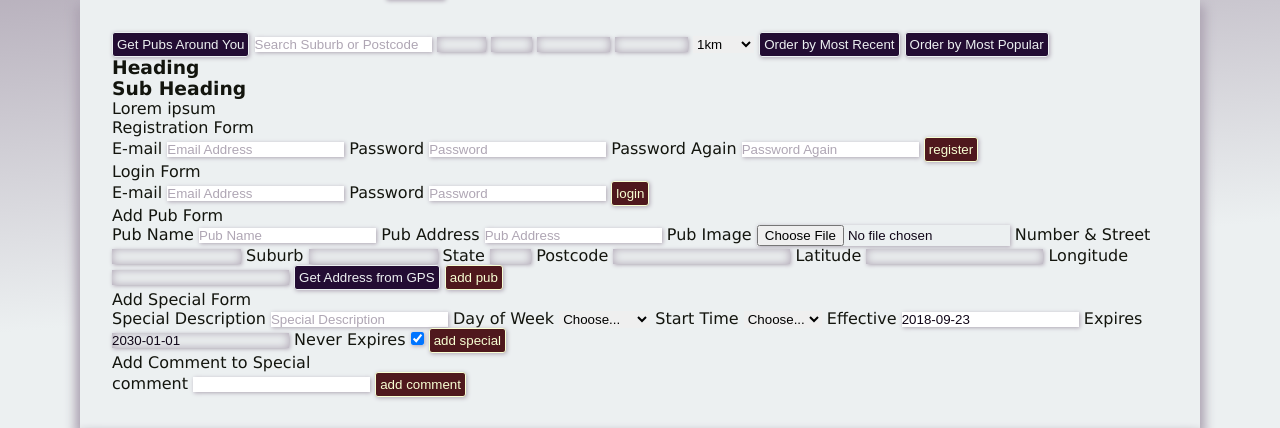
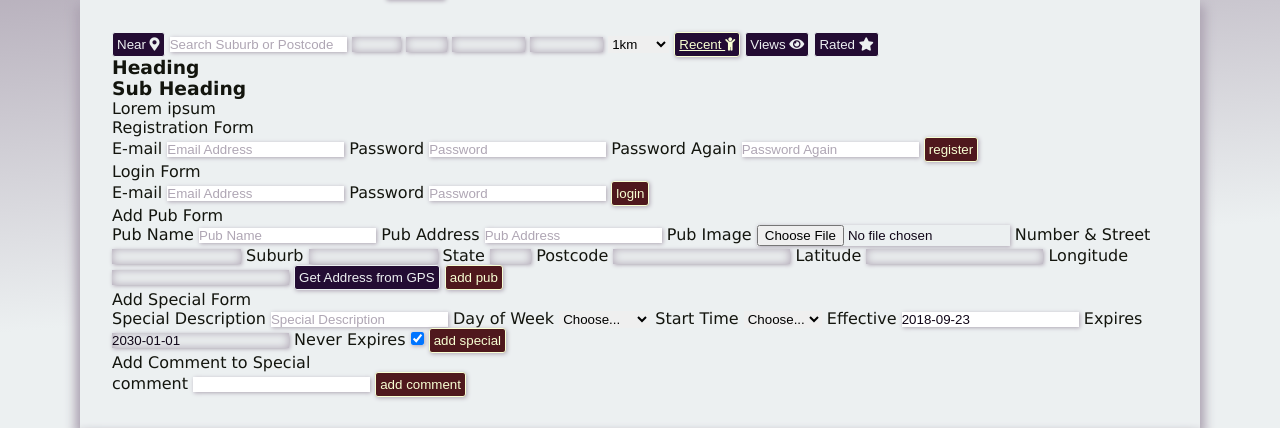
Before and after one commit to jptafe/pubspecials, a PHP site: page /app/index.html in a window 1280 px wide. Shown: the part 69-497 px from the top of the page. Run offline with PHP 8.4, Linux system fonts and the light colour scheme; tables that the repository leaves empty or names only in its code hold one stand-in row (values such as "Sample post"); some libraries are stand-ins or nearby versions.

Commit message:
UI buttons upgrade with icons

```diff
--- a/api/db_oo.php
+++ b/api/db_oo.php
@@ -38,23 +38,40 @@ SELECT * FROM pub
                 return false;
             }
         }
-        public function popularPubs($lat, $long, $radius) {
+        public function popularPubs($lat, $long, $radius, $order) {
             $clean_publat = validate($lat, 'GPS');
             $clean_publong = validate($long, 'GPS');
             $clean_pubradius = validate($radius, 'RADIUS');
+            $clean_order = validate($order, 'ORDER');
 
             if($clean_publat == false || $clean_publong == false ||
-                $clean_pubradius == false) {
+                $clean_pubradius == false || $clean_order == false) {
                 return false;
             }
             $clean_pubradius = $clean_pubradius / 100;
-            $sql = "
-SELECT * FROM pub
+            if($clean_order == 'recent') {
+                $sqlpubs = "
+SELECT pub.id, name, description, address, suburb, state, postcode, logo, viewcount
+    FROM pub
     WHERE (pub.latitude - :radius) <= :lat AND
         (pub.latitude + :radius) >= :lat AND
         (pub.longitude - :radius) <= :long AND
-        (pub.longitude + :radius) >= :long";
-            $stmt = $this->conn->prepare($sql);
+        (pub.longitude + :radius) >= :long
+        ORDER BY updated DESC";
+            } else if ($clean_order == 'views') {
+                $sqlpubs = "
+SELECT pub.id, name, description, address, suburb, state, postcode, logo, viewcount
+    FROM pub
+    WHERE (pub.latitude - :radius) <= :lat AND
+        (pub.latitude + :radius) >= :lat AND
+        (pub.longitude - :radius) <= :long AND
+        (pub.longitude + :radius) >= :long
+        ORDER BY viewcount DESC";
+            } else if ($clean_order == 'rated') {
+                // DONNO THIS SQL
+            }
+
+            $stmt = $this->conn->prepare($sqlpubs);
             $stmt->bindParam(':lat', $clean_publat, PDO::PARAM_STR, 10);
             $stmt->bindParam(':long', $clean_publong, PDO::PARAM_STR, 10);
             $stmt->bindParam(':radius', $clean_pubradius);
@@ -97,8 +114,12 @@ SELECT * FROM special
                 }
                 $result[] = $row;
             }
-            if(is_array($result) && sizeof($result) > 0) {
-                return $result;
+            if(isset($result)) {
+                if(is_array($result) && sizeof($result) > 0) {
+                    return $result;
+                } else {
+                    return false;
+                }
             } else {
                 return false;
             }
@@ -148,17 +169,11 @@ INSERT INTO pub
                 return false;
             }
         }
+
+/* Authenticated users */
         public function newSpecial($specialArray) {
         }
-        public function getSpecialsForPub($pubID) {
-        }
-        public function invalidatePub($pubID) {
-        }
-        public function invalidateSpecial($specialID) {
-        }
-        public function thumbsUpPub($pubid) {
-        }
-        public function thumbsDownPub($pubid) {
+        public function commentOnSpecial($specialID, $comment) {
         }
         public function thumbsUpSpecial($specialID) {
         }
@@ -297,6 +312,11 @@ function validate($value, $type) {
             }
         }
     }
+    if($type == 'ORDER') {
+        if($safe_value == 'recent' || $safe_value == 'views' || $safe_value == 'rated') {
+            return $safe_value;
+        }
+    }
     if($type == 'POSTCODE') {
         if(is_int($safe_value)) {
             if($safe_value < 9999) {
--- a/api/ws.php
+++ b/api/ws.php
@@ -71,8 +71,8 @@
             $goodlat = filter_input(INPUT_GET, 'lat', FILTER_VALIDATE_FLOAT);
             $goodlong = filter_input(INPUT_GET, 'long', FILTER_VALIDATE_FLOAT);
             $goodrad = filter_input(INPUT_GET, 'radius', FILTER_VALIDATE_INT);
-
-            $output = $pubs->popularPubs($goodlat, $goodlong, $goodrad);
+            $goodorder = filter_input(INPUT_GET, 'order', FILTER_SANITIZE_SPECIAL_CHARS);
+            $output = $pubs->popularPubs($goodlat, $goodlong, $goodrad, $goodorder);
 
             if($output == false) {
                 $output = array(['error'=>'no data']);
--- a/app/app.css
+++ b/app/app.css
@@ -167,7 +167,7 @@ input:disabled {
                 1px 1px 4px var(--main-dis);
     background-color: var(--main-bkg);
 }
-input[type="button"] {
+input[type="button"], button {
     padding: 4px;
     outline: 0;
     background-color: var(--button-bkg);
@@ -195,7 +195,7 @@ input[type="submit"][value="Error"] {
      50% {background-color: var(--button-submit-bkg)}
     100% {background-color: var(--button-bkg)}
 }
-input[type="button"]:focus {
+input[type="button"]:focus, button:focus, button:focus > i, .btnsel {
     outline: none;
     text-decoration: underline;
     box-shadow: 1px 1px 4px var(--main-act);
@@ -209,7 +209,7 @@ input[type="submit"]:focus {
     color: var(--button-act);
     border-color: var(--button-act);
 }
-input[type="button"]:active {
+input[type="button"]:active, button:active, button:active > i {
     outline: none;
     text-decoration: dashed;
     box-shadow: 1px 1px 4px var(--main-act);
@@ -224,7 +224,7 @@ input[type="submit"]:active {
     border-color: var(--button-submit-act);
 }
 input[type="button"]:disabled,
-input[type="submit"]:disabled {
+input[type="submit"]:disabled, button:disabled {
     background-color: inherit;
     color: inherit;
     border-color: inherit;
--- a/app/app.js
+++ b/app/app.js
@@ -42,6 +42,20 @@ if (localStorage.getItem('currentLong') === null) {
     localStorage.setItem('currentLong', '');
 } else {
     document.getElementById('suburbpost_long').value = localStorage.getItem('currentLong');
+}
+if (localStorage.getItem('currentSearchOrder') === null) {
+    localStorage.setItem('currentSearchOrder', 'recent');
+    document.getElementById('suburbpost_recent').classList.add('btnsel');
+} else {
+    if(localStorage.getItem('currentSearchOrder') == 'recent') {
+        document.getElementById('suburbpost_recent').classList.add('btnsel');
+    }
+    if(localStorage.getItem('currentSearchOrder') == 'views') {
+        document.getElementById('suburbpost_viewed').classList.add('btnsel');
+    }
+    if(localStorage.getItem('currentSearchOrder') == 'rated') {
+        document.getElementById('suburbpost_popular').classList.add('btnsel');
+    }
 }
 
 if(localStorage.getItem('currentLong') == '' && localStorage.getItem('currentLat') == '') {
@@ -94,7 +108,12 @@ if(localStorage.getItem('currentLong') == '' && localStorage.getItem('currentLat
         console.log('Fetch Error :-S', err);
     });
 } else {
-    AJAXpubsWithGPS();
+    if(localStorage.getItem('GPSAccess') === null) {
+        AJAXpubsWithGPS();
+    } else {
+        getSuburbFromGPS();
+        AJAXpubsWithGPS();
+    }
 }
 
 
@@ -104,6 +123,7 @@ document.getElementById('contentstuff').addEventListener('click', unCheck);
 
 document.getElementById('suburbpost').addEventListener('keyup', function(evt) {
     if(document.getElementById('suburbpost').checkValidity()) {
+        document.getElementById('suburbgps').removeAttribute('class');
         if(evt.srcElement.value.indexOf(',') > -1) {
             var dataFieldArray = evt.srcElement.value.split(',');
             document.getElementById('suburbpostlist').innerHTML = '';
@@ -158,13 +178,15 @@ for(var loop = 0;loop<requiredFields.length;loop++) {
         });
     }
 }
-
 document.getElementById('password1').addEventListener('change', checkPasswordsMatch);
 document.getElementById('password2').addEventListener('change', checkPasswordsMatch);
 document.getElementById('specialneverexpires').addEventListener('change', disableSpecialExpires);
 document.getElementById('pubgps').addEventListener('click', getAddressFromGPS);
 document.getElementById('suburbpost_radius').addEventListener('change', rememberRadius);
 document.getElementById('suburbgps').addEventListener('click', getSuburbFromGPS);
+document.getElementById('suburbpost_recent').addEventListener('click', setSearchOrderRecent);
+document.getElementById('suburbpost_viewed').addEventListener('click', setSearchOrderViewed);
+document.getElementById('suburbpost_popular').addEventListener('click', setSearchOrderPopular);
 
 var alertBoxes = document.getElementsByClassName('alert');
 for(var loop = 0;loop<alertBoxes.length;loop++) {
@@ -220,6 +242,7 @@ function getAddressFromGPS() {
         });
     }
 }
+
 var places = new google.maps.places.Autocomplete(document.getElementById('pubaddress'));
 places.setComponentRestrictions(
     {'country': ['au']});
@@ -325,7 +348,7 @@ function checkInputElement(inputField) {
     }
 }
 function doSubmit(submitForm) {
-    // All posts need AJAX functions allocated
+    // All POSTs need unique AJAX functions
     submitForm.preventDefault();
     return false;
 }
@@ -390,6 +413,24 @@ function rememberLatLong(latitude, longitude) {
     localStorage.setItem('currentLat', latitude);
     localStorage.setItem('currentLong', longitude);
 }
+function setSearchOrderRecent() {
+    localStorage.setItem('currentSearchOrder','recent');
+    document.getElementById('suburbpost_recent').classList.add('btnsel');
+    document.getElementById('suburbpost_viewed').removeAttribute('class');
+    document.getElementById('suburbpost_popular').removeAttribute('class');
+}
+function setSearchOrderViewed() {
+    localStorage.setItem('currentSearchOrder', 'views');
+    document.getElementById('suburbpost_viewed').classList.add('btnsel');
+    document.getElementById('suburbpost_recent').removeAttribute('class');
+    document.getElementById('suburbpost_popular').removeAttribute('class');
+}
+function setSearchOrderPopular() {
+    localStorage.setItem('currentSearchOrder', 'rated');
+    document.getElementById('suburbpost_popular').classList.add('btnsel');
+    document.getElementById('suburbpost_viewed').removeAttribute('class');
+    document.getElementById('suburbpost_recent').removeAttribute('class');
+}
 
 /* AJAX */
 function getSuburbFromGPS() {
@@ -402,7 +443,8 @@ function getSuburbFromGPS() {
                 localStorage.setItem('currentLat', position.coords.latitude);
                 document.getElementById('suburbpost_long').value = position.coords.longitude;
                 localStorage.setItem('currentLong', position.coords.longitude);
-
+                localStorage.setItem('GPSAccess', 'true');
+                document.getElementById('suburbgps').classList.add('btnsel');
                 fetch(url)
                 .then(
                     function(response) {
@@ -431,7 +473,7 @@ function getSuburbFromGPS() {
                 .catch(function(err) {
                     console.log('Fetch Error :-S', err);
                 });
-            } //if
+            } /* if */
         });
     }
 }
@@ -466,7 +508,9 @@ function AJAXsearchSuburb(dataField) {
 }
 function AJAXpubsWithGPS() {
     var url = '../api/ws.php?catid=near&lat=' + localStorage.getItem('currentLat') +
-              '&long=' + localStorage.getItem('currentLong') + '&radius=' + localStorage.getItem('currentRadius');
+                '&long=' + localStorage.getItem('currentLong') + '&radius=' +
+                localStorage.getItem('currentRadius') + '&order=' +
+                localStorage.getItem('currentSearchOrder');
     fetch(url)
     .then(
         function(response) {
@@ -477,8 +521,7 @@ function AJAXpubsWithGPS() {
                 var pubTemplateHTML = document.getElementById("template-pub").innerHTML;
                 var specialTemplateHTML = document.getElementById("template-special").innerHTML;
 
-
-                var pubHtml = "";
+                var pubHtml = '';
 
                 for(var key in data) {
                     pubHtml += pubTemplateHTML.replace(/{{views}}/g, data[key]["viewcount"])
@@ -496,11 +539,10 @@ function AJAXpubsWithGPS() {
                                                           .replace(/{{spec_title}}/g, data[key].specials[special]['special_text'])
                                                           .replace(/{{tod}}/g, data[key].specials[special]['time_of_day']);
                         }
-                    } else {
-
+                        pubHtml +=  document.getElementById('template-special-footer').innerHTML;
                     }
                 }
-                pubHtml +=  document.getElementById('template-special-comment').innerHTML;
+                pubHtml +=  document.getElementById('template-pub-footer').innerHTML;
                 document.getElementById("publist").innerHTML = pubHtml;
 
                 for(var key in data) {
@@ -528,8 +570,10 @@ function AJAXpubsWithGPS() {
                     }
                     for(loop = 0;loop<specialComment.length;loop++) {
                         specialComment[loop].removeAttribute('disabled');
+                        specialComment[loop].setAttribute('placeholder', 'comments');
                     }
                 }
+                // Insert comments in the right places (Separate AJAX);
             });
         }
     )
--- a/app/index.html
+++ b/app/index.html
@@ -55,9 +55,13 @@
     <article id="contentstuff">
         <section>
             <ul>
-                <input type="button" id="suburbgps" name="suburbgps" value="Get Pubs Around You">
+                <button id="suburbgps" name="suburbgps">
+                    Near <i class="fas fa-map-marker-alt"></i>
+                </button>
                 <input type="text" name="suburbpost" id="suburbpost" list="suburbpostlist" onfocus="this.select()" placeholder="Search Suburb or Postcode"
                     pattern="[A-Za-z0-9 ,-.]{3,}">
+                <datalist id="suburbpostlist">
+                </datalist>
                 <input type="text" name="suburbpost_post" id="suburbpost_post" size="4" maxwidth="4" disabled>
                 <input type="text" name="suburbpost_state" id="suburbpost_state" size="3" maxlength="3" disabled>
                 <input type="text" name="suburbpost_lat" id="suburbpost_lat" size="7" maxlengeth="8" disabled>
@@ -69,10 +73,16 @@
                     <option value="50">50km</option>
                     <option value="100">100km</option>
                 </select>
-                <datalist id="suburbpostlist">
-                </datalist>
-                <input type="button" name="suburbpost_recent" id="suburbpost_recent" value="Order by Most Recent">
-                <input type="button" name="suburbpost_popular" id="suburbpost_popular" value="Order by Most Popular">
+
+                <button name="suburbpost_recent" id="suburbpost_recent">
+                    Recent <i class="fas fa-child"></i>
+                </button>
+                <button name="suburbpost_viewed" id="suburbpost_viewed">
+                    Views <i class="fas fa-eye"></i>
+                </button>
+                <button name="suburbpost_popular" id="suburbpost_popular">
+                    Rated <i class="fas fa-star"></i>
+                </button>
             </ul>
             <h1>Heading</h1>
             <h3>Sub Heading</h3>
@@ -252,14 +262,20 @@
             <label for="unfavourite{{id}}"></label>
             <p>{{spec_title}}</p>
             <p>{{tod}}</p>
-            <input type="text" onchange="" class="commentonspecial" name="commentonspecial{{id}}" id="commentonspecial{{id}}" placeholder="comment" disabled>
+            <div id="commentsonspecials{{id}}"></div>
+            <input type="text" onchange="" class="commentonspecial" name="commentonspecial{{id}}" id="commentonspecial{{id}}" placeholder="comments disabled" disabled>
         </section>
 </script>
-<script id="template-special-comment" type="text/template">
+<script id="template-special-footer" type="text/template">
+    <button name="suburbpost_recent" id="suburbpost_recent">
+        Add Special <i class="fas fa-ticket-alt"></i>
+    </button>
+</script>
+<script id="template-pub-footer" type="text/template">
         <footer>
-            <form>
-                <input type="text" name="special_comment" placeholder="comment">
-            </form>
+            <button name="suburbpost_recent" id="suburbpost_recent">
+                Add Pub <i class="fas fa-beer"></i>
+            </button>
         </footer>
     </aside>
 </script>
```
